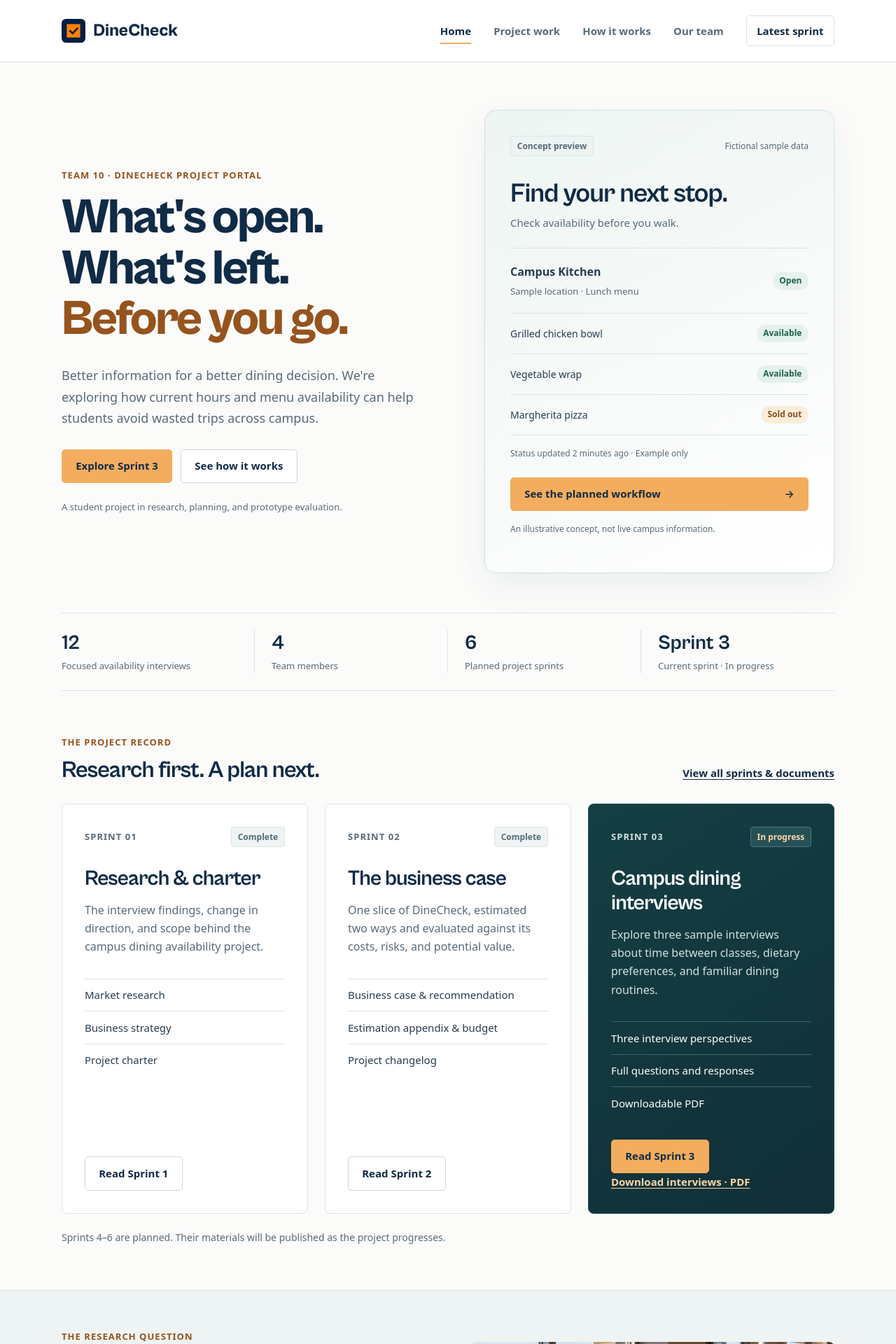
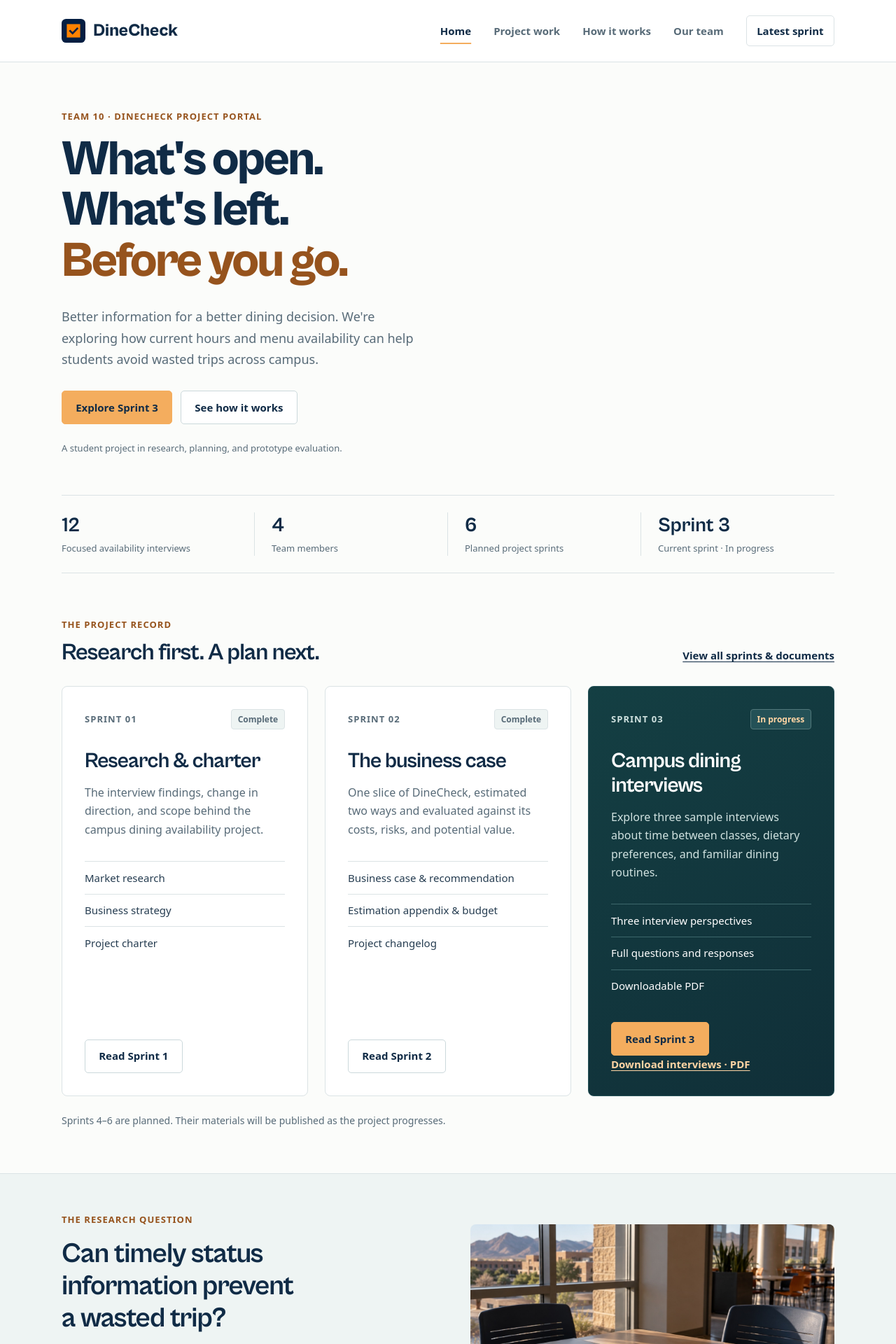
Before and after one commit to dlozan62/dlozan62.github.io, a Jekyll site: the page built from index.html, in a window 1280 px wide. Shown: the top 1920 px of the page at 70% size. Built offline with Jekyll 4.4.1, drawn with Linux system fonts in a browser that asks for light colours.

Commit message:
Remove homepage concept preview

```diff
--- a/assets/css/style.css
+++ b/assets/css/style.css
@@ -361,6 +361,10 @@
   grid-template-columns: 1.08fr 1fr;
   gap: 4rem;
   align-items: center;
+}
+
+.home-hero--intro {
+  grid-template-columns: minmax(0, 1fr);
 }
 
 .home-hero h1 {
--- a/index.html
+++ b/index.html
@@ -4,7 +4,7 @@
 description: DineCheck is Team 10's campus dining availability project. Explore the research, project charter, business case, and sprint records.
 permalink: /
 ---
-<section class="home-hero" aria-labelledby="hero-title">
+<section class="home-hero home-hero--intro" aria-labelledby="hero-title">
   <div class="hero-copy">
     <p class="eyebrow">Team 10 · DineCheck project portal</p>
     <h1 id="hero-title">What's open.<br>What's left.<br><span>Before you go.</span></h1>
@@ -12,15 +12,7 @@
     <div class="hero-actions"><a class="button button--orange" href="{{ '/sprints/sprint-3/' | relative_url }}">Explore Sprint 3</a><a class="button button--outline" href="{{ '/how-it-works/' | relative_url }}">See how it works</a></div>
     <p class="hero-note">A student project in research, planning, and prototype evaluation.</p>
   </div>
-  <div class="product-preview" aria-label="Illustrative DineCheck concept">
-    <div class="preview-top"><span class="badge">Concept preview</span><span>Fictional sample data</span></div>
-    <h2>Find your next stop.</h2><p>Check availability before you walk.</p>
-    <div class="preview-location"><div><strong>Campus Kitchen</strong><span>Sample location · Lunch menu</span></div><span class="status status--open">Open</span></div>
-    <ul class="preview-menu"><li><span>Grilled chicken bowl</span><span class="status status--open">Available</span></li><li><span>Vegetable wrap</span><span class="status status--open">Available</span></li><li><span>Margherita pizza</span><span class="status status--sold">Sold out</span></li></ul>
-    <p class="preview-update">Status updated 2 minutes ago · Example only</p>
-    <a class="button button--orange" href="{{ '/how-it-works/' | relative_url }}">See the planned workflow <span aria-hidden="true">→</span></a>
-    <p class="preview-note">An illustrative concept, not live campus information.</p>
-  </div>
+
 </section>
 <section class="project-strip" aria-label="Project overview">
   <div><strong>12</strong><span>Focused availability interviews</span></div><div><strong>4</strong><span>Team members</span></div><div><strong>6</strong><span>Planned project sprints</span></div><div><strong>Sprint 3</strong><span>Current sprint · In progress</span></div>
```
